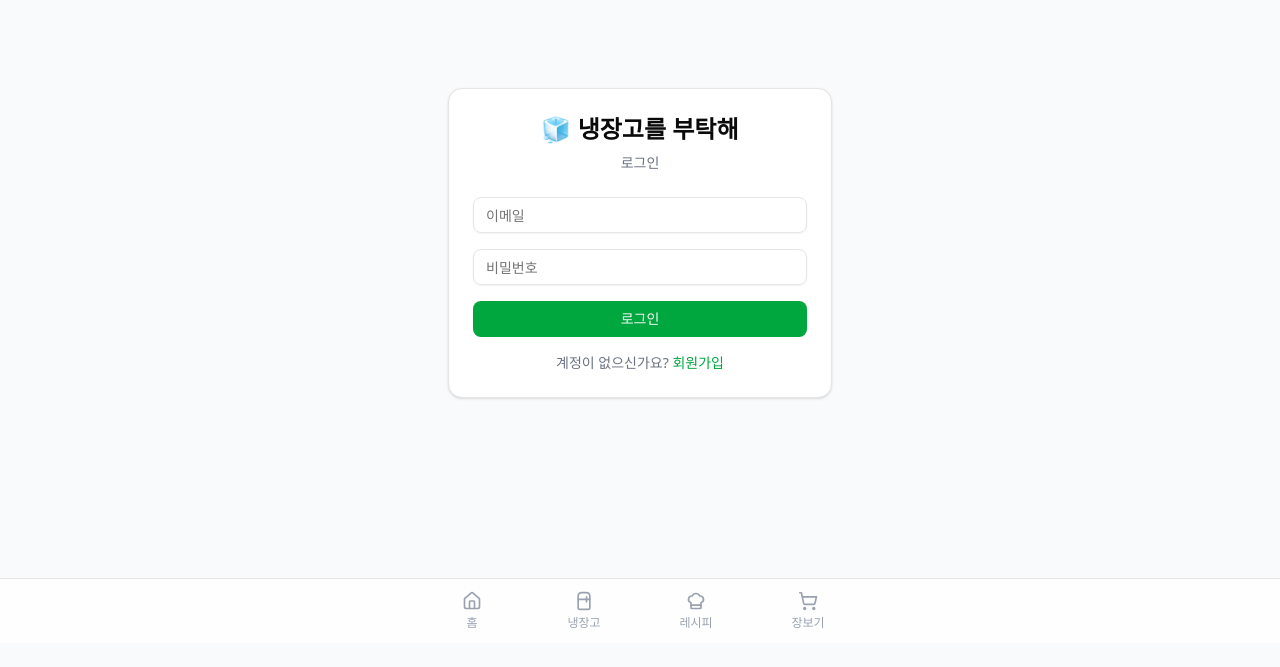
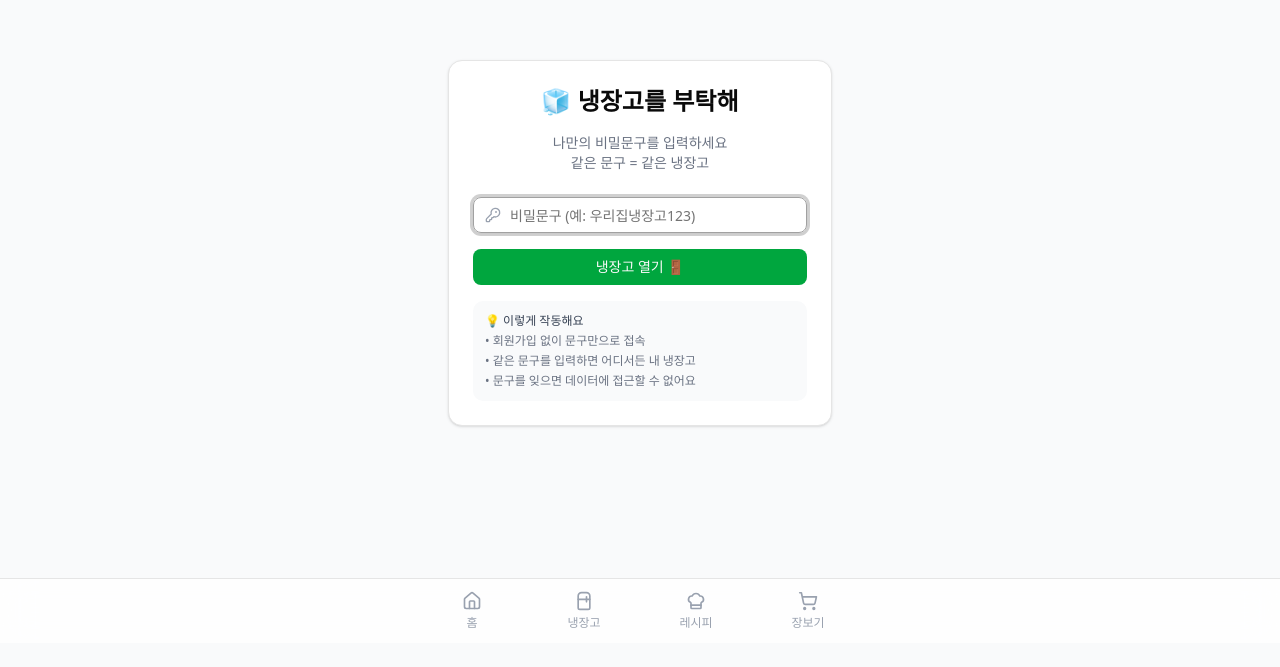
Before and after one commit to regrow1123/naengjanggo, a Next.js app: page /login in a window 1280 px wide. Shown: the part 157-824 px from the top of the page. Built offline with nearby package versions, Linux system fonts and the light colour scheme; no server answers.

Commit message:
feat: Passphrase 기반 인증 (회원가입 없이 문구로 접속)
- 비밀문구 → SHA-256 해시 → 자동 계정 생성/로그인
- 같은 문구 = 같은 냉장고 데이터
- 회원가입 페이지 제거, 심플한 문구 입력 UI
- 인증 다시 활성화 (AUTH_REQUIRED=true)

```diff
--- a/src/app/login/page.tsx
+++ b/src/app/login/page.tsx
@@ -2,38 +2,69 @@
 
 import { useState } from 'react';
 import { createClient, isSupabaseConfigured } from '@/lib/supabase/client';
+import { hashPassphrase, passphraseToCredentials } from '@/lib/passphrase-auth';
 import { Button } from '@/components/ui/button';
 import { Input } from '@/components/ui/input';
 import { Card, CardContent, CardHeader, CardTitle } from '@/components/ui/card';
-import Link from 'next/link';
 import { useRouter } from 'next/navigation';
+import { KeyRound, Loader2 } from 'lucide-react';
 
 export default function LoginPage() {
-  const [email, setEmail] = useState('');
-  const [password, setPassword] = useState('');
+  const [passphrase, setPassphrase] = useState('');
   const [error, setError] = useState('');
   const [loading, setLoading] = useState(false);
   const router = useRouter();
 
-  const handleLogin = async (e: React.FormEvent) => {
+  const handleSubmit = async (e: React.FormEvent) => {
     e.preventDefault();
+    if (!passphrase.trim()) return;
+
+    if (!isSupabaseConfigured()) {
+      setError('서버 설정이 필요합니다.');
+      return;
+    }
+
     setLoading(true);
     setError('');
 
-    if (!isSupabaseConfigured()) {
-      setError('Supabase가 설정되지 않았습니다. .env.local을 확인해주세요.');
+    try {
+      const supabase = createClient();
+      const hash = await hashPassphrase(passphrase);
+      const { email, password } = passphraseToCredentials(hash);
+
+      // 먼저 로그인 시도
+      const { error: loginError } = await supabase.auth.signInWithPassword({ email, password });
+
+      if (loginError) {
+        // 계정 없으면 자동 생성
+        const { error: signupError } = await supabase.auth.signUp({
+          email,
+          password,
+          options: { data: { passphrase_hash: hash.slice(0, 8) } },
+        });
+
+        if (signupError) {
+          setError('인증에 실패했습니다. 다시 시도해주세요.');
           setLoading(false);
           return;
         }
-    const supabase = createClient();
-    const { error } = await supabase.auth.signInWithPassword({ email, password });
 
-    if (error) {
-      setError(error.message);
+        // 가입 후 로그인
+        const { error: retryError } = await supabase.auth.signInWithPassword({ email, password });
+        if (retryError) {
+          setError('인증에 실패했습니다. 다시 시도해주세요.');
           setLoading(false);
-    } else {
+          return;
+        }
+      }
+
+      // 성공 — passphrase를 로컬에 저장 (자동 로그인용)
+      localStorage.setItem('naengjanggo_passphrase', passphrase.trim().toLowerCase());
       router.push('/');
       router.refresh();
+    } catch {
+      setError('오류가 발생했습니다.');
+      setLoading(false);
     }
   };
 
@@ -42,34 +73,41 @@ export default function LoginPage() {
       <Card className="w-full max-w-sm">
         <CardHeader className="text-center">
           <CardTitle className="text-2xl">🧊 냉장고를 부탁해</CardTitle>
-          <p className="text-sm text-gray-500">로그인</p>
+          <p className="mt-2 text-sm text-gray-500">
+            나만의 비밀문구를 입력하세요<br />
+            같은 문구 = 같은 냉장고
+          </p>
         </CardHeader>
         <CardContent>
-          <form onSubmit={handleLogin} className="flex flex-col gap-4">
+          <form onSubmit={handleSubmit} className="flex flex-col gap-4">
+            <div className="relative">
+              <KeyRound className="absolute left-3 top-1/2 h-4 w-4 -translate-y-1/2 text-gray-400" />
               <Input
-              type="email"
-              placeholder="이메일"
-              value={email}
-              onChange={(e) => setEmail(e.target.value)}
+                type="text"
+                placeholder="비밀문구 (예: 우리집냉장고123)"
+                value={passphrase}
+                onChange={(e) => setPassphrase(e.target.value)}
+                className="pl-9"
                 required
+                autoFocus
               />
-            <Input
-              type="password"
-              placeholder="비밀번호"
-              value={password}
-              onChange={(e) => setPassword(e.target.value)}
-              required
-            />
+            </div>
             {error && <p className="text-sm text-red-500">{error}</p>}
             <Button type="submit" disabled={loading} className="bg-green-600 hover:bg-green-700">
-              {loading ? '로그인 중...' : '로그인'}
+              {loading ? (
+                <><Loader2 className="mr-2 h-4 w-4 animate-spin" /> 접속 중...</>
+              ) : (
+                '냉장고 열기 🚪'
+              )}
             </Button>
-            <p className="text-center text-sm text-gray-500">
-              계정이 없으신가요?{' '}
-              <Link href="/signup" className="text-green-600 hover:underline">
-                회원가입
-              </Link>
-            </p>
+            <div className="rounded-lg bg-gray-50 p-3 text-xs text-gray-500">
+              <p className="font-medium text-gray-700">💡 이렇게 작동해요</p>
+              <ul className="mt-1 space-y-1">
+                <li>• 회원가입 없이 문구만으로 접속</li>
+                <li>• 같은 문구를 입력하면 어디서든 내 냉장고</li>
+                <li>• 문구를 잊으면 데이터에 접근할 수 없어요</li>
+              </ul>
+            </div>
           </form>
         </CardContent>
       </Card>
--- a/src/app/signup/page.tsx
+++ b/src/app/signup/page.tsx
@@ -1,90 +1,5 @@
-'use client';
-
-import { useState } from 'react';
-import { createClient, isSupabaseConfigured } from '@/lib/supabase/client';
-import { Button } from '@/components/ui/button';
-import { Input } from '@/components/ui/input';
-import { Card, CardContent, CardHeader, CardTitle } from '@/components/ui/card';
-import Link from 'next/link';
-import { useRouter } from 'next/navigation';
+import { redirect } from 'next/navigation';
 
 export default function SignupPage() {
-  const [email, setEmail] = useState('');
-  const [password, setPassword] = useState('');
-  const [nickname, setNickname] = useState('');
-  const [error, setError] = useState('');
-  const [loading, setLoading] = useState(false);
-  const router = useRouter();
-
-  const handleSignup = async (e: React.FormEvent) => {
-    e.preventDefault();
-    setLoading(true);
-    setError('');
-
-    if (!isSupabaseConfigured()) {
-      setError('Supabase가 설정되지 않았습니다. .env.local을 확인해주세요.');
-      setLoading(false);
-      return;
-    }
-    const supabase = createClient();
-    const { error } = await supabase.auth.signUp({
-      email,
-      password,
-      options: { data: { nickname } },
-    });
-
-    if (error) {
-      setError(error.message);
-      setLoading(false);
-    } else {
-      router.push('/');
-      router.refresh();
-    }
-  };
-
-  return (
-    <div className="flex min-h-screen items-center justify-center p-5">
-      <Card className="w-full max-w-sm">
-        <CardHeader className="text-center">
-          <CardTitle className="text-2xl">🧊 냉장고를 부탁해</CardTitle>
-          <p className="text-sm text-gray-500">회원가입</p>
-        </CardHeader>
-        <CardContent>
-          <form onSubmit={handleSignup} className="flex flex-col gap-4">
-            <Input
-              placeholder="닉네임"
-              value={nickname}
-              onChange={(e) => setNickname(e.target.value)}
-              required
-            />
-            <Input
-              type="email"
-              placeholder="이메일"
-              value={email}
-              onChange={(e) => setEmail(e.target.value)}
-              required
-            />
-            <Input
-              type="password"
-              placeholder="비밀번호 (6자 이상)"
-              value={password}
-              onChange={(e) => setPassword(e.target.value)}
-              minLength={6}
-              required
-            />
-            {error && <p className="text-sm text-red-500">{error}</p>}
-            <Button type="submit" disabled={loading} className="bg-green-600 hover:bg-green-700">
-              {loading ? '가입 중...' : '회원가입'}
-            </Button>
-            <p className="text-center text-sm text-gray-500">
-              이미 계정이 있으신가요?{' '}
-              <Link href="/login" className="text-green-600 hover:underline">
-                로그인
-              </Link>
-            </p>
-          </form>
-        </CardContent>
-      </Card>
-    </div>
-  );
+  redirect('/login');
 }
--- /dev/null
+++ b/src/lib/passphrase-auth.ts
@@ -0,0 +1,17 @@
+// Passphrase 기반 인증
+// passphrase → SHA-256 해시 → 결정적 이메일/비밀번호 생성 → Supabase 자동 가입/로그인
+
+export async function hashPassphrase(passphrase: string): Promise<string> {
+  const encoder = new TextEncoder();
+  const data = encoder.encode(passphrase.trim().toLowerCase());
+  const hashBuffer = await crypto.subtle.digest('SHA-256', data);
+  const hashArray = Array.from(new Uint8Array(hashBuffer));
+  return hashArray.map((b) => b.toString(16).padStart(2, '0')).join('');
+}
+
+export function passphraseToCredentials(hash: string) {
+  return {
+    email: `${hash.slice(0, 32)}@fridge.naengjanggo.app`,
+    password: `np_${hash}`,
+  };
+}
--- a/src/middleware.ts
+++ b/src/middleware.ts
@@ -2,7 +2,7 @@ import { createServerClient } from '@supabase/ssr';
 import { NextResponse, type NextRequest } from 'next/server';
 
 // 인증 필수 여부 — false면 로그인 없이 사용 가능
-const AUTH_REQUIRED = false;
+const AUTH_REQUIRED = true;
 
 export async function middleware(request: NextRequest) {
   const supabaseUrl = process.env.NEXT_PUBLIC_SUPABASE_URL;
```
Lines whose indentation alone changed are shown as unchanged.
